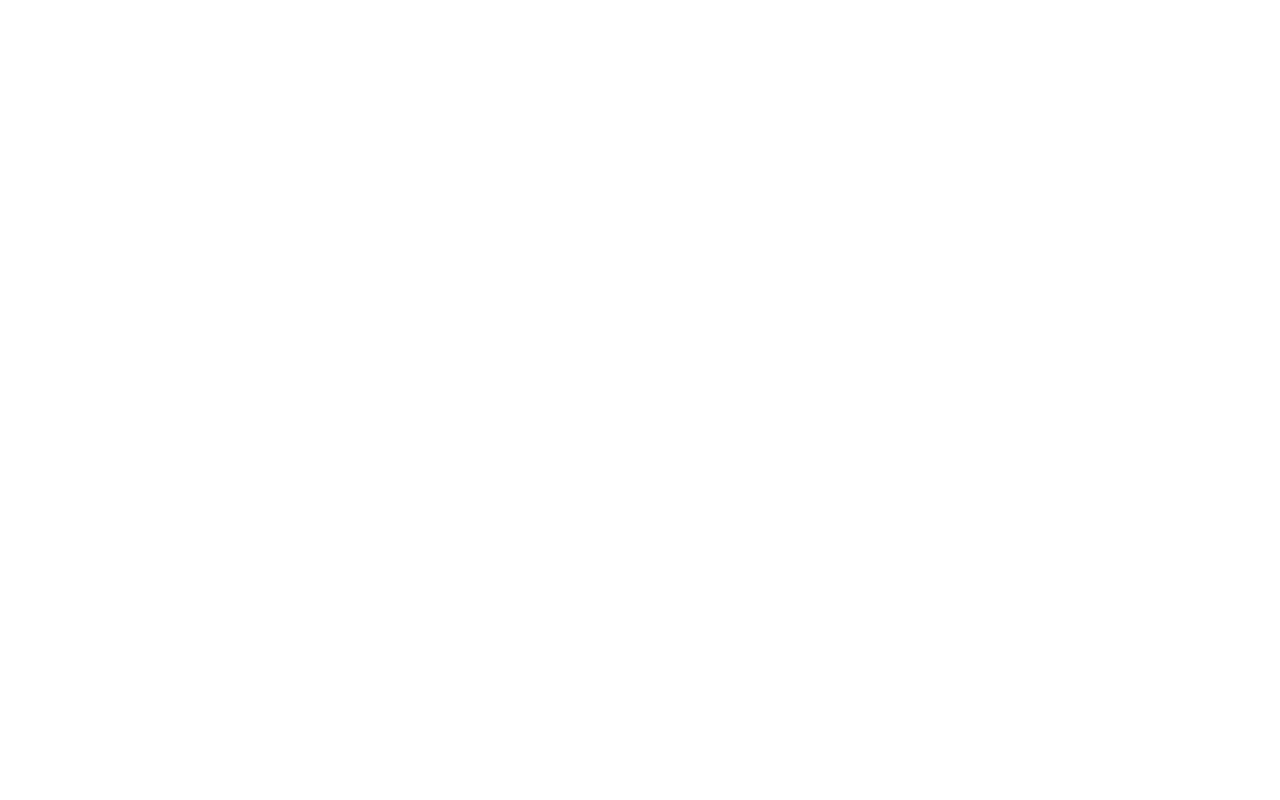
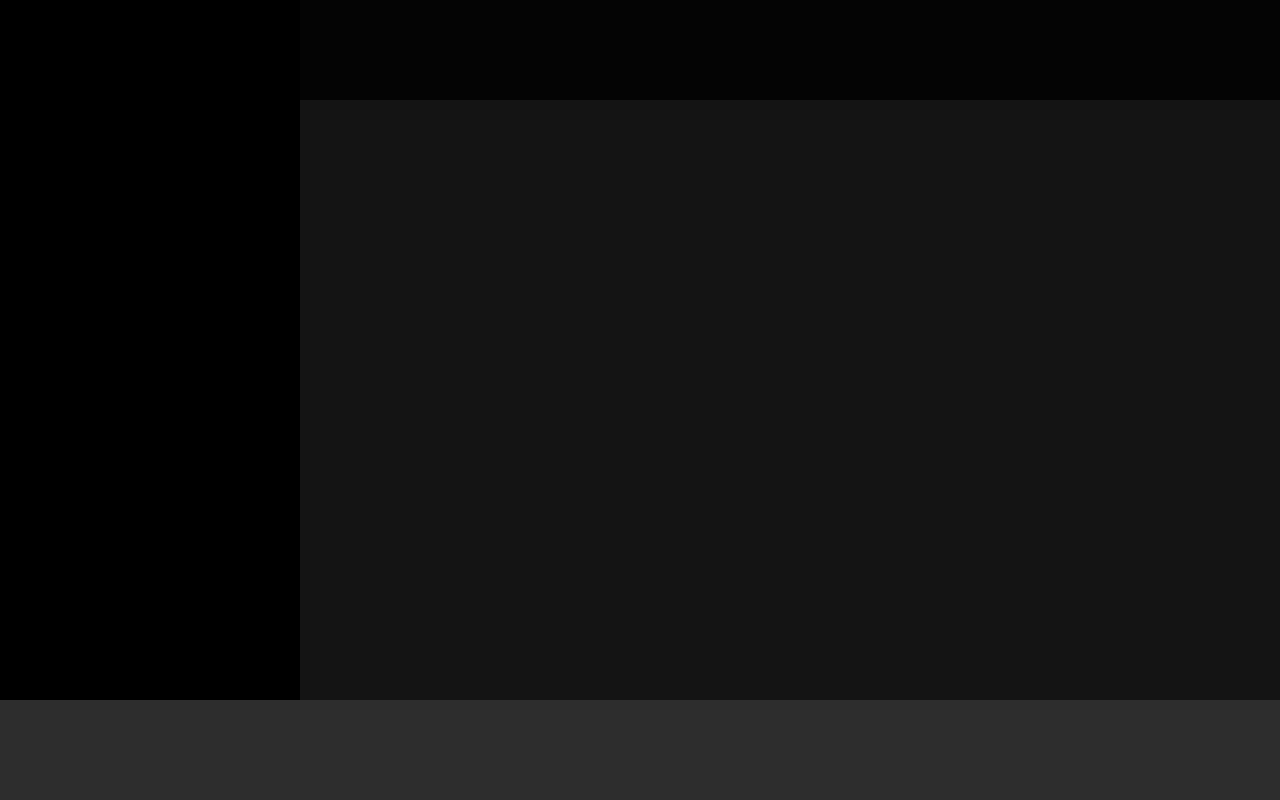
Before and after one commit to DominikKnapczyk/html-css-spotifyweb, a plain HTML site: page index.html in a window 1280 px wide. Drawn offline with Linux system fonts and the light colour scheme.

Commit message:
+ layout structure

```diff
--- a/css/style.css
+++ b/css/style.css
@@ -0,0 +1,59 @@
+/* GENERAL */
+
+:root {
+  --header-height: 100px;
+  --footer-height: 100px;
+  --sidebar-width: 300px;
+}
+
+body {
+  color: white;
+}
+
+/* TOP CONTENT */
+
+.top-content {
+  display: flex;
+
+  height: calc(100vh - var(--footer-height));
+  background-color: rgb(20, 20, 20);
+}
+
+/* SIDEBAR*/
+
+.sidebar {
+  width: var(--sidebar-width);
+  background-color: black;
+}
+
+/* CONTENT */
+
+.content {
+  width: calc(100% - var(--sidebar-width));
+  overflow: auto;
+}
+
+/* HEADER */
+
+header {
+  position: fixed;
+
+  height: var(--header-height);
+  width: 100%;
+  background-color: black;
+  opacity: 0.8;
+}
+
+/* MAIN */
+
+main {
+  height: 100%;
+  padding-top: var(--header-height);
+}
+
+/* FOOTER */
+
+footer {
+  height: var(--footer-height);
+  background-color: rgb(45, 45, 45);
+}
--- a/css/utils.css
+++ b/css/utils.css
@@ -1,9 +1,4 @@
 /* Utils */
-
-.container {
-	max-width: 1200px;
-	margin: 0 auto;
-}
 
 .clearfix::after {
 	content: '';
--- a/index.html
+++ b/index.html
@@ -13,7 +13,18 @@
 </head>
 
 <body>
+ <div class="container">
 
+	<div class="top-content">
+		<div class="sidebar"></div>
+		<div class="content">
+			<header></header>
+			<main></main>
+		</div>
+	</div>
+
+	<footer></footer>
+ </div>
 </body>
 
 </html>
```
